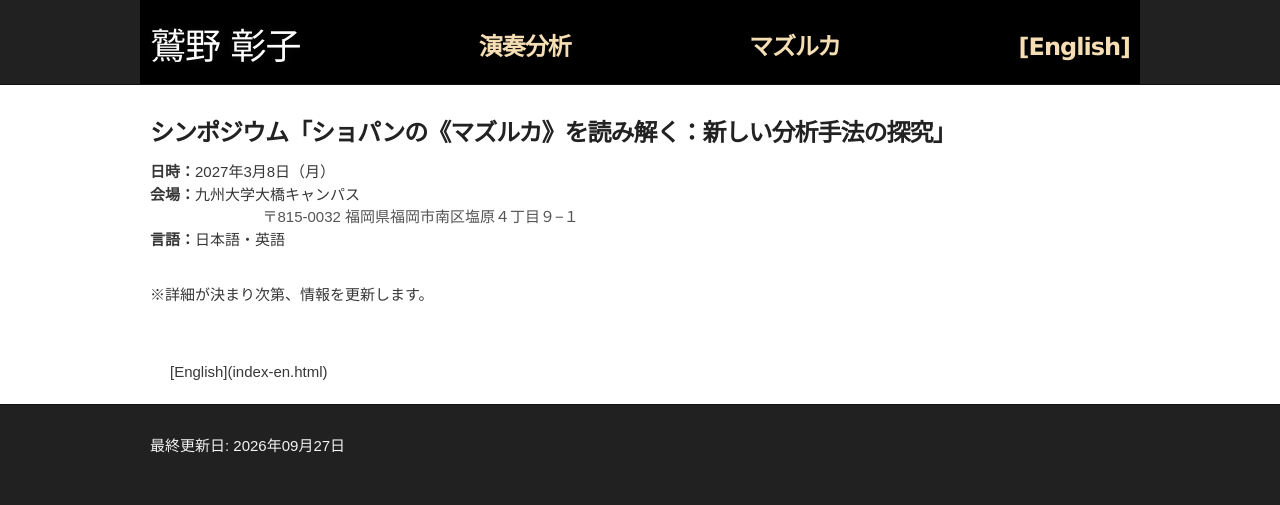
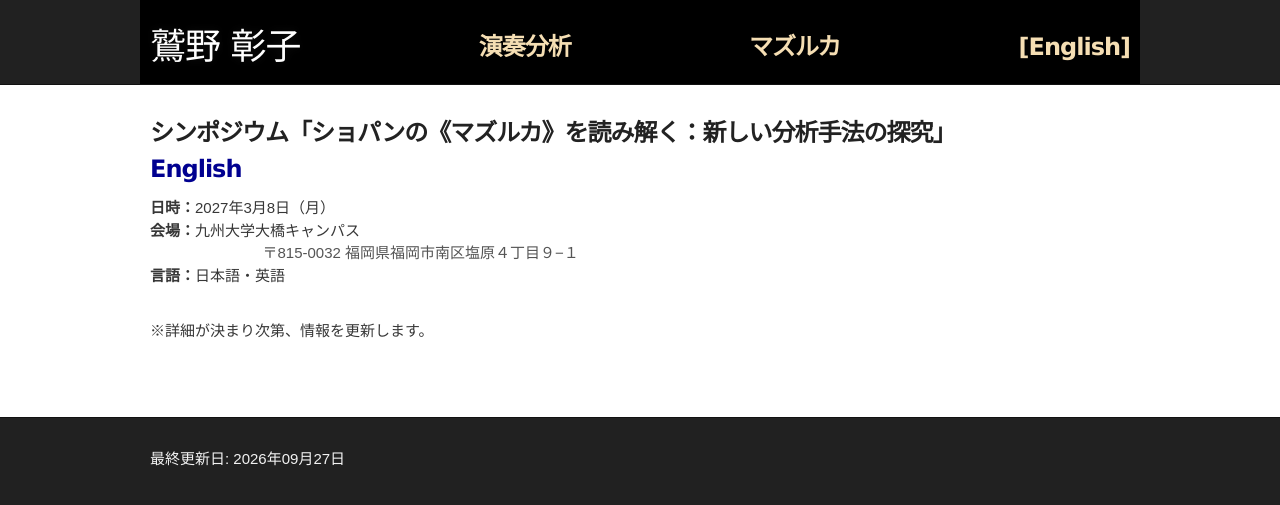
Before and after one commit to akikowashino/akikowashino.github.io, a Jekyll site: the page built from symposium-2027/index.md, in a window 1280 px wide. Shown: the top 505 px of the page. Built offline with Jekyll 4.4.1, drawn with Linux system fonts in a browser that asks for light colours; part of the change alters nothing that is shown.

Commit message:
Update index.md

```diff
--- a/symposium-2027/index.md
+++ b/symposium-2027/index.md
@@ -4,7 +4,7 @@ layout: default
 lang: jp
 ---
 
-### **シンポジウム「ショパンの《マズルカ》を読み解く：新しい分析手法の探究」**<br>
+### **シンポジウム「ショパンの《マズルカ》を読み解く：新しい分析手法の探究」**<br>[English](index-en.html)
 
 <div class="event-box">
   <strong>日時：</strong>2027年3月8日（月）<br>
@@ -17,5 +17,3 @@ lang: jp
 ※詳細が決まり次第、情報を更新します。
 
 <div style="padding-top:40px; padding-left: 20px">
-
-[English](index-en.html)
```
